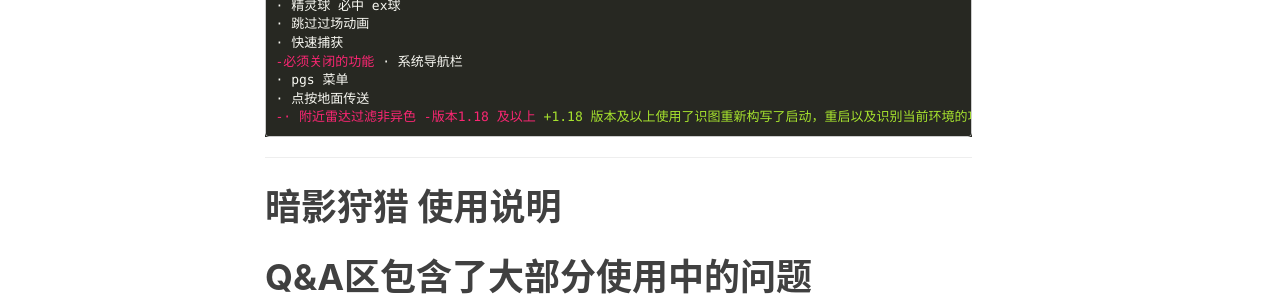
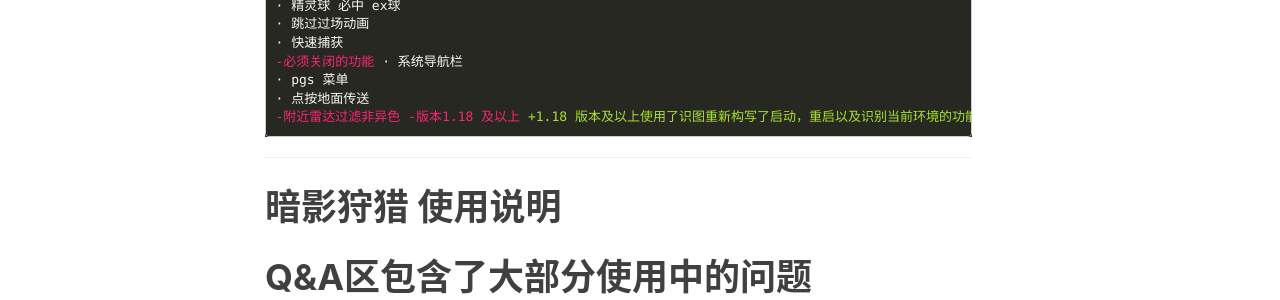
Before and after one commit to DeSoiat/DESOIAT.GITHUB.IO, a Jekyll site: the page built from _posts/2022-08-26-Pokemon Go.md, in a window 1280 px wide. Shown: the part 1220-1520 px from the top of the page. Built offline with Jekyll 4.4.1, drawn with Linux system fonts in a browser that asks for light colours; nearby versions of some CDN libraries; comment, search, counter and statistics services are not loaded.

```diff
--- a/_posts/2022-08-26-Pokemon Go.md
+++ b/_posts/2022-08-26-Pokemon Go.md
@@ -64,7 +64,7 @@ tags:
 
 · 点按地面传送
 
--· 附近雷达过滤非异色
+-附近雷达过滤非异色
 
 
 -版本1.18 及以上
```
